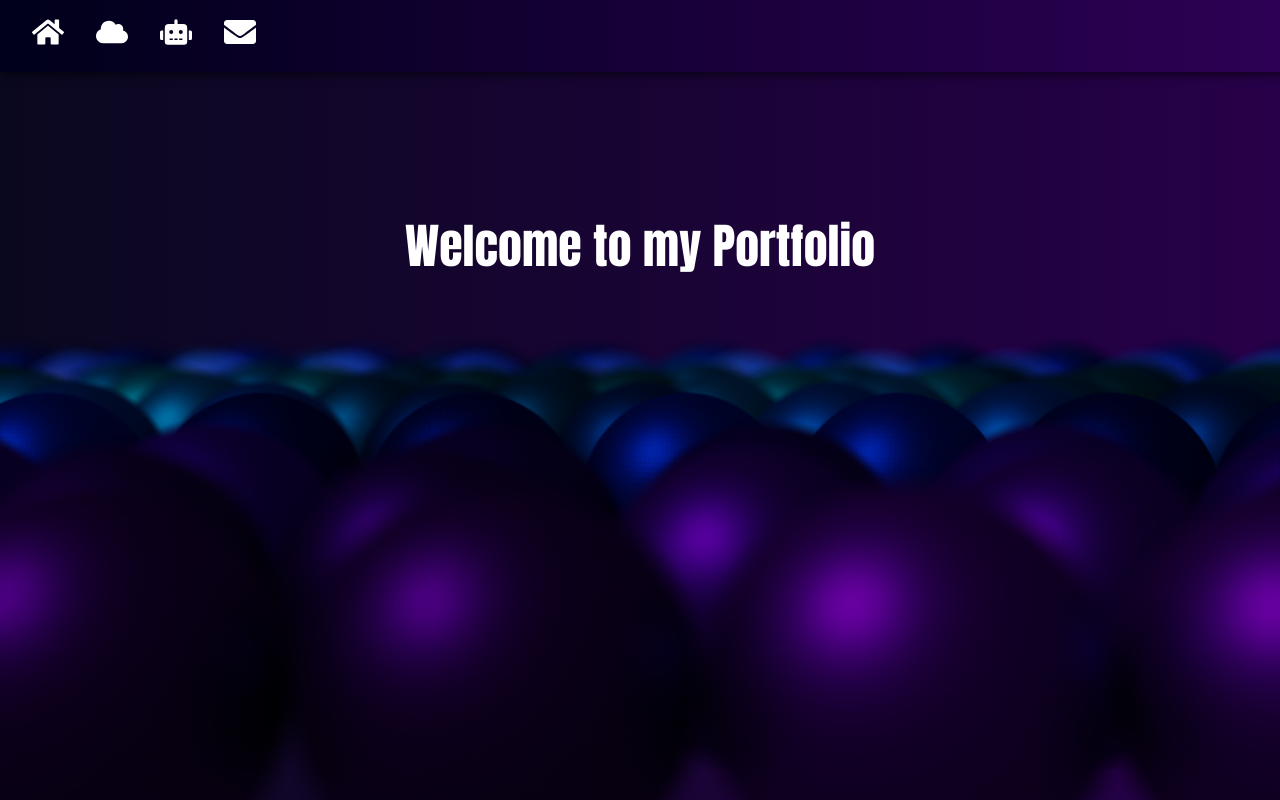
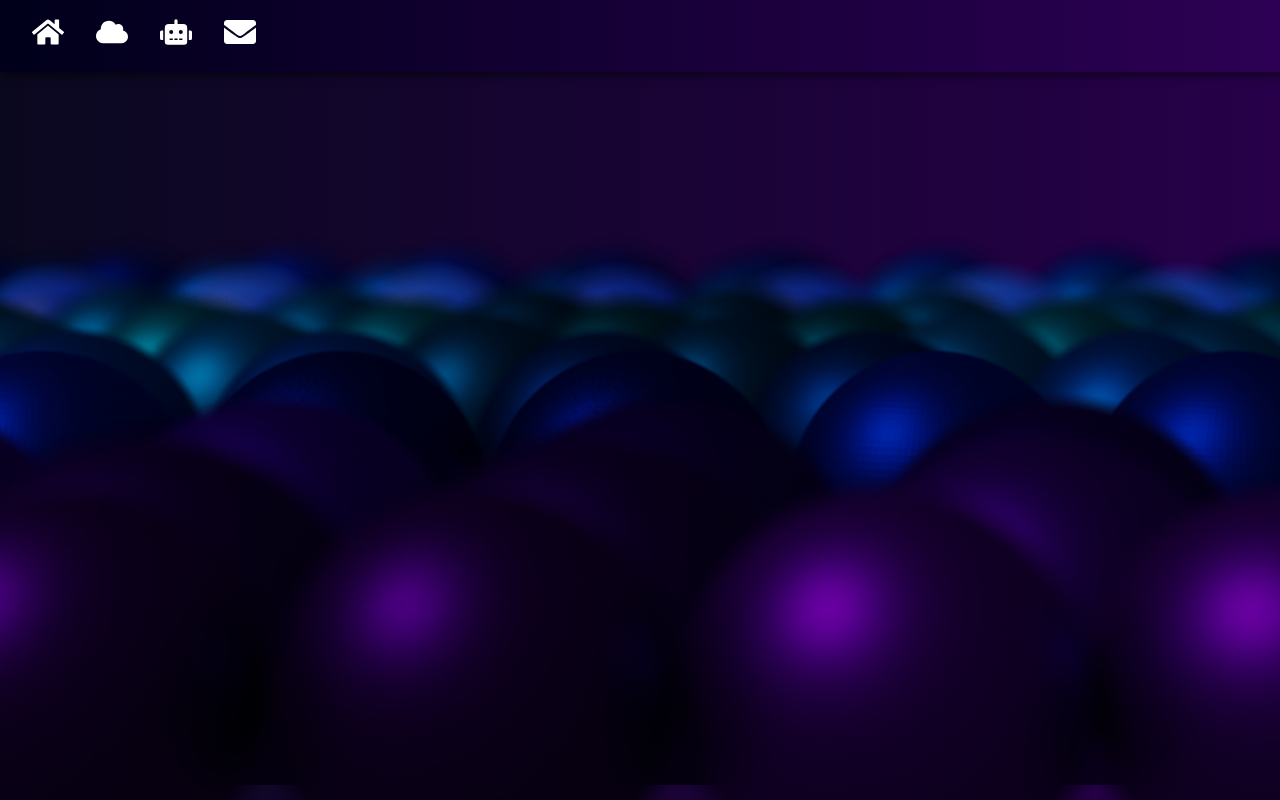
Before and after one commit to Kashyap2way/Portfolio, a React (Create React App) app: page / in a window 1280 px wide. Shown: the top 800 px of the page. Built offline with nearby package versions, Linux system fonts and the light colour scheme.

Commit message:
commit15

```diff
--- a/src/components/ImageGallery.js
+++ b/src/components/ImageGallery.js
@@ -1,4 +1,4 @@
-import React from 'react';
+import React, { useEffect, useState } from 'react';
 import image1 from '../Images/image1.png';
 import image2 from '../Images/image2.png';
 import image3 from '../Images/image3.png';
@@ -12,209 +12,232 @@ import image10 from '../Images/image10.png';
 import image11 from '../Images/image11.png';
 
 const ImageGallery = () => {
+const [mousePos, setMousePos] = useState({ x: 0, y: 0 });
+const [animationComplete, setAnimationComplete] = useState(false);
+
+useEffect(() => {
+    // Listen for mouse movement to apply cursor-based parallax effect
+    const handleMouseMove = (e) => {
+    setMousePos({
+        x: e.clientX,
+        y: e.clientY,
+    });
+    };
+
+    window.addEventListener('mousemove', handleMouseMove);
+
+    // Timeout to signal the completion of the initial animation
+    const animationTimeout = setTimeout(() => {
+    setAnimationComplete(true);
+    }, 5000); // 5 seconds for the initial animation
+
+    return () => {
+    window.removeEventListener('mousemove', handleMouseMove);
+    clearTimeout(animationTimeout);
+    };
+}, []);
+
+const calculateTransform = (depthFactor) => {
+    if (!animationComplete) return ''; // Disable transform until initial animation is done
+
+    // Reduce the intensity of movement by reducing the multiplier
+    const xMovement = (mousePos.x / window.innerWidth - 0.5) * depthFactor * 20;
+    const yMovement = (mousePos.y / window.innerHeight - 0.5) * depthFactor * 20;
+    return `translate(${xMovement}px, ${yMovement}px)`;
+};
+
 return (
-    <div style={{ position: 'relative', width: '100%', height: '100vh', overflow: 'hidden', marginTop: '50px' }}>
-    {/* First image with the fastest speed and largest scale */}
+    <div style={{ position: 'relative', width: '140%', height: '100vh', overflow: 'hidden' }}>
+    {/* First image */}
     <img
         src={image1}
-        alt="pic of 1"
+        alt="Image 1"
         style={{
         position: 'absolute',
-        top: '0%',
-        left: '0',
+        top: animationComplete ? '3%' : '3%',
+        left: '-15%',
         width: '100%',
-        height: 'auto',
+        height: '100vh',
         objectFit: 'cover',
-        zIndex: 10, // Below the header (z20)
-        animation: 'moveDownFast 1.5s ease-in-out forwards',
-        transform: 'scale(1.4)',
+        zIndex: 10,
+        animation: animationComplete ? 'none' : 'moveDownFast 1.5s ease-in-out forwards',
+        transform: calculateTransform(1), // Reduced movement
+        transition: 'transform 0.1s ease-out',
         }}
     />
 
-    {/* Second image with slightly slower speed and smaller scale */}
+    {/* Second image */}
     <img
         src={image2}
-        alt="pic of 2"
+        alt="Image 2"
         style={{
         position: 'absolute',
-        top: '-5%',
+        top: animationComplete ? '0%' : '0%',
         left: '0',
         width: '100%',
-        height: 'auto',
+        height: '100vh',
         objectFit: 'cover',
         zIndex: 9,
-        animation: 'moveDownSlow 2s ease-in-out forwards',
-        transform: 'scale(1)',
+        animation: animationComplete ? 'none' : 'moveDownSlow 2s ease-in-out forwards',
+        transform: calculateTransform(1.5),
+        transition: 'transform 0.1s ease-out',
         }}
     />
 
     {/* Third image */}
     <img
         src={image3}
-        alt="pic of 3"
+        alt="Image 3"
         style={{
         position: 'absolute',
-        top: '-10%',
+        top: animationComplete ? '0%' : '0%',
         left: '0',
         width: '100%',
-        height: 'auto',
+        height: '100vh',
         objectFit: 'cover',
         zIndex: 8,
-        animation: 'moveDownSlower 2.3s ease-in-out forwards',
-        transform: 'scale(1)',
+        animation: animationComplete ? 'none' : 'moveDownSlower 2.3s ease-in-out forwards',
+        transform: calculateTransform(2),
+        transition: 'transform 0.1s ease-out',
         }}
     />
 
     {/* Fourth image */}
     <img
         src={image4}
-        alt="pic of 4"
+        alt="Image 4"
         style={{
         position: 'absolute',
-        top: '-15%',
+        top: animationComplete ? '0%' : '0%',
         left: '0',
         width: '100%',
-        height: 'auto',
+        height: '100vh',
         objectFit: 'cover',
         zIndex: 7,
-        animation: 'moveDownSlower 2.8s ease-in-out forwards',
-        transform: 'scale(1)',
+        animation: animationComplete ? 'none' : 'moveDownSlower 2.8s ease-in-out forwards',
+        transform: calculateTransform(2.5),
+        transition: 'transform 0.1s ease-out',
         }}
     />
 
-    {/* Middle text, delayed and sliding up */}
-    <div
+    {/* Continue with the other images following the same pattern */}
+
+    <img
+        src={image5}
+        alt="Image 5"
         style={{
         position: 'absolute',
-        top: '100%', // Start from below the viewport
-        left: '50%',
-        transform: 'translateX(-50%)',
-        zIndex: 6,
-        animation: 'slideUp 4s ease-in-out 1s forwards', // Delayed by 2 seconds
-        fontSize: '3rem',
-        fontFamily: 'Anton, sans-serif',
-        color: '#ffffff',
-        }}
-    >
-        Welcome to my Portfolio
-    </div>
-
-    {/* Fifth image */}
-    <img
-        src={image5}
-        alt="pic of 5"
-        style={{
-        position: 'absolute',
-        top: '-20%',
+        top: animationComplete ? '0%' : '0%',
         left: '0',
         width: '100%',
-        height: 'auto',
+        height: '100vh',
         objectFit: 'cover',
-        zIndex: 5, // Shifted down from 6
-        animation: 'moveDownSlower 3.1s ease-in-out forwards',
-        transform: 'scale(1)',
+        zIndex: 6,
+        animation: animationComplete ? 'none' : 'moveDownSlower 3.1s ease-in-out forwards',
+        transform: calculateTransform(3),
+        transition: 'transform 0.1s ease-out',
         }}
     />
 
-    {/* Sixth image */}
     <img
         src={image6}
-        alt="pic of 6"
+        alt="Image 6"
         style={{
         position: 'absolute',
-        top: '-25%',
+        top: animationComplete ? '0%' : '0%',
         left: '0',
         width: '100%',
-        height: 'auto',
+        height: '100vh',
         objectFit: 'cover',
-        zIndex: 4, // Shifted down from 5
-        animation: 'moveDownSlower 3.3s ease-in-out forwards',
-        transform: 'scale(1)',
+        zIndex: 5,
+        animation: animationComplete ? 'none' : 'moveDownSlower 3.3s ease-in-out forwards',
+        transform: calculateTransform(3.5),
+        transition: 'transform 0.1s ease-out',
         }}
     />
 
-    {/* Seventh image */}
     <img
         src={image7}
-        alt="pic of 7"
+        alt="Image 7"
         style={{
         position: 'absolute',
-        top: '-30%',
+        top: animationComplete ? '0%' : '0%',
         left: '0',
         width: '100%',
-        height: 'auto',
+        height: '100vh',
         objectFit: 'cover',
-        zIndex: 3, // Shifted down from 4
-        animation: 'moveDownSlower 3.8s ease-in-out forwards',
-        transform: 'scale(1)',
+        zIndex: 4,
+        animation: animationComplete ? 'none' : 'moveDownSlower 3.8s ease-in-out forwards',
+        transform: calculateTransform(4),
+        transition: 'transform 0.1s ease-out',
         }}
     />
 
-    {/* Eighth image */}
     <img
         src={image8}
-        alt="pic of 8"
+        alt="Image 8"
         style={{
         position: 'absolute',
-        top: '-35%',
+        top: animationComplete ? '0%' : '0%',
         left: '0',
         width: '100%',
-        height: 'auto',
+        height: '100vh',
         objectFit: 'cover',
-        zIndex: 2, // Shifted down from 3
-        animation: 'moveDownSlower 4s ease-in-out forwards',
-        transform: 'scale(1)',
+        zIndex: 3,
+        animation: animationComplete ? 'none' : 'moveDownSlower 4s ease-in-out forwards',
+        transform: calculateTransform(4.5),
+        transition: 'transform 0.1s ease-out',
         }}
     />
 
-    {/* Ninth image */}
     <img
         src={image9}
-        alt="pic of 9"
+        alt="Image 9"
         style={{
         position: 'absolute',
-        top: '-40%',
+        top: animationComplete ? '0%' : '0%',
         left: '0',
         width: '100%',
-        height: 'auto',
+        height: '100vh',
         objectFit: 'cover',
-        zIndex: 1, // Shifted down from 2
-        animation: 'moveDownSlower 4.2s ease-in-out forwards',
-        transform: 'scale(1)',
+        zIndex: 2,
+        animation: animationComplete ? 'none' : 'moveDownSlower 4.2s ease-in-out forwards',
+        transform: calculateTransform(5),
+        transition: 'transform 0.1s ease-out',
         }}
     />
 
-    {/* Tenth image */}
     <img
         src={image10}
-        alt="pic of 10"
+        alt="Image 10"
         style={{
         position: 'absolute',
-        top: '-45%',
+        top: animationComplete ? '0%' : '0%',
         left: '0',
         width: '100%',
-        height: 'auto',
+        height: '100vh',
         objectFit: 'cover',
-        zIndex: 0, // Shifted down from 1
-        animation: 'moveDownSlower 4.4s ease-in-out forwards',
-        transform: 'scale(1)',
+        zIndex: 1,
+        animation: animationComplete ? 'none' : 'moveDownSlower 4.4s ease-in-out forwards',
+        transform: calculateTransform(5.5),
+        transition: 'transform 0.1s ease-out',
         }}
     />
 
-    {/* Eleventh image */}
     <img
         src={image11}
-        alt="pic of 11"
+        alt="Image 11"
         style={{
         position: 'absolute',
-        top: '-50%',
+        top: animationComplete ? '0%' : '0%',
         left: '0',
         width: '100%',
-        height: 'auto',
+        height: '100vh',
         objectFit: 'cover',
-        zIndex: 0, // Kept at z0
-        animation: 'moveDownSlowest 4.5s ease-in-out forwards',
-        transform: 'scale(1)',
+        zIndex: 0,
+        animation: animationComplete ? 'none' : 'moveDownSlowest 4.5s ease-in-out forwards',
+        transform: calculateTransform(6), // Fastest movement for the last image
+        transition: 'transform 0.1s ease-out',
         }}
     />
     </div>
```
